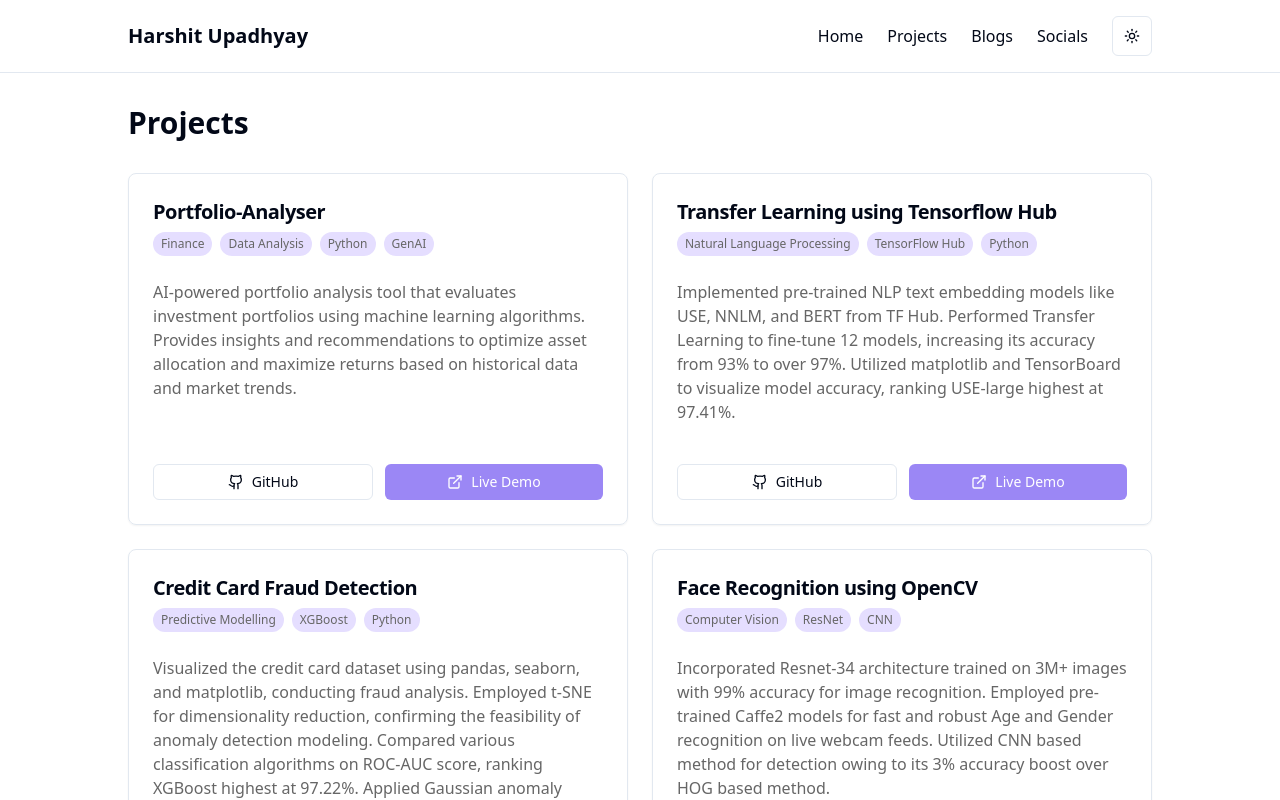
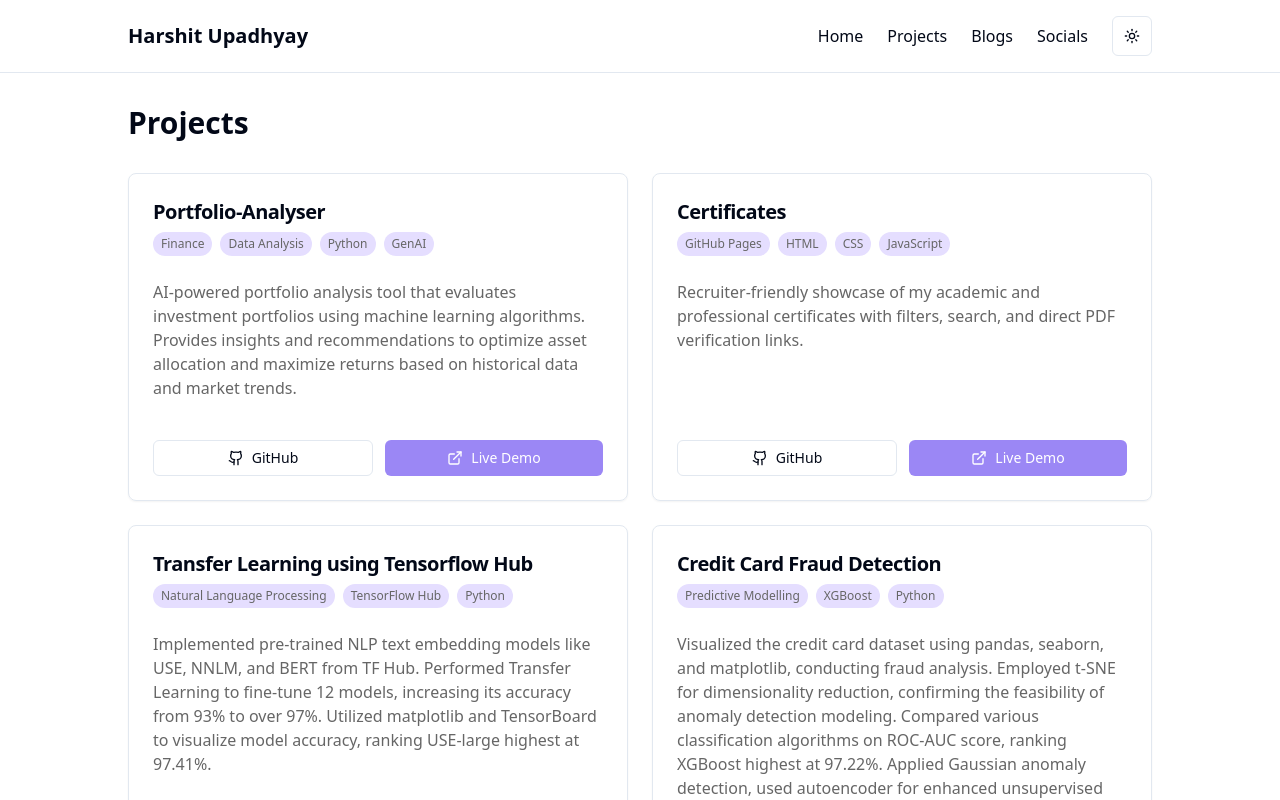
Before and after one commit to GameChaser782/gamechaser782.github.io, a React (Vite) app: page /projects in a window 1280 px wide. Shown: the top 800 px of the page. Built offline with nearby package versions, Linux system fonts and the light colour scheme.

Commit message:
Add certificates demo link

```diff
--- a/src/pages/Projects.tsx
+++ b/src/pages/Projects.tsx
@@ -9,6 +9,14 @@ const Projects = () => {
       githubLink: "https://github.com/gamechaser782/Portfolio-Analyser",
       projectName: "portfolio-analyser",
       demoLink: "https://gamechaser782.github.io/Portfolio-Analyser/"
+    },
+    {
+      title: "Certificates",
+      description: "Recruiter-friendly showcase of my academic and professional certificates with filters, search, and direct PDF verification links.",
+      technologies: ["GitHub Pages", "HTML", "CSS", "JavaScript"],
+      githubLink: "https://github.com/gamechaser782/Certificates",
+      projectName: "certificates",
+      demoLink: "https://gamechaser782.github.io/Certificates/"
     },
     {
       title: "Transfer Learning using Tensorflow Hub",
```
